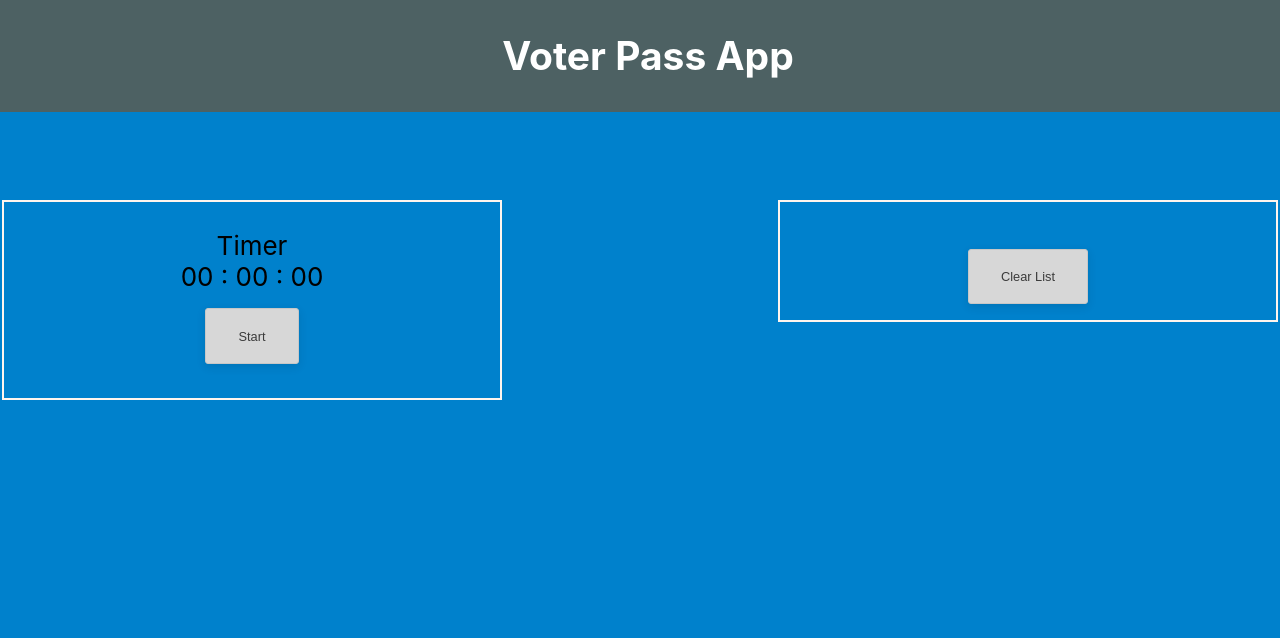
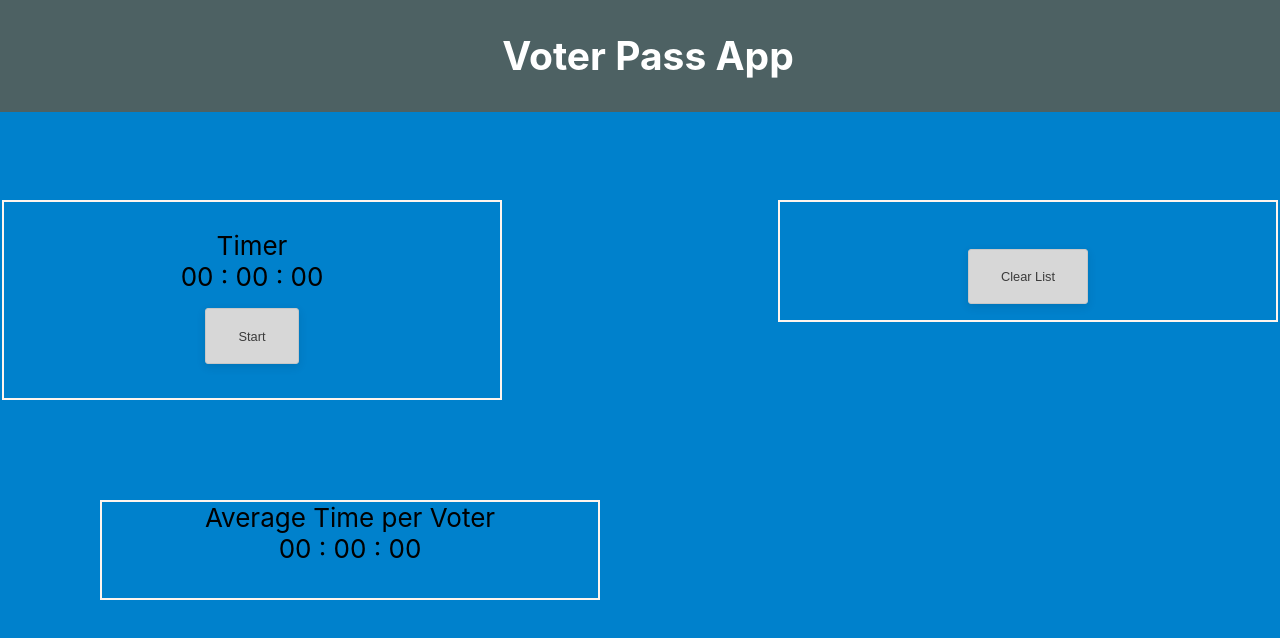
Before and after one commit to CEN-Team-Four/VoterPass, a React (Create React App) app in the folder voter-pass/: page / in a window 1280 px wide. Shown: the top 638 px of the page. Built offline with nearby package versions, Linux system fonts and the light colour scheme.

Commit message:
working timepage (not pretty)

```diff
--- a/voter-pass/src/App.css
+++ b/voter-pass/src/App.css
@@ -79,3 +79,14 @@ body {
   top: 200px;
   width: 500px;
 }
+
+.average{
+  position: fixed;
+  border: 2px solid seashell;
+  right: 2px;
+  top: 500px;
+  width: 500px;
+  left: 100px;
+  height: 100px;
+  text-align: center;
+}
--- a/voter-pass/src/App.js
+++ b/voter-pass/src/App.js
@@ -6,7 +6,6 @@ import Timer from './components/Timer';
 class App extends React.Component {
 
   render() {
-    const text = "https://dev.to";
     return (
       <div className="VoterPass">
         <header className="App-header">
--- /dev/null
+++ b/voter-pass/src/components/Average.js
@@ -0,0 +1,29 @@
+import React from "react";
+
+function Average(props){
+    const items = props.items;
+    let total = 0;
+    for(let i = 0; i < items.length; i++){
+        total += items[i];
+    }
+    let average = total/items.length;
+
+    let seconds, minutes, hours
+    if(average > 0){
+        seconds = ("0" + (Math.floor(average / 1000) % 60)).slice(-2);
+        minutes = ("0" + (Math.floor(average / 60000) % 60)).slice(-2);
+        hours = ("0" + Math.floor(average / 3600000)).slice(-2);
+    }
+    else{
+        seconds = '00'
+        minutes = seconds
+        hours = minutes
+
+    }
+    return(
+        <div>
+        {hours} : {minutes} : {seconds}
+        </div>
+    );
+}
+export default Average;
--- /dev/null
+++ b/voter-pass/src/components/List.js
@@ -0,0 +1,18 @@
+import React from "react";
+
+function List (props){
+    const items = props.items;
+    const listItems = items.map(item =>{
+        let  seconds = ("0" + (Math.floor(item / 1000) % 60)).slice(-2);
+        let minutes = ("0" + (Math.floor(item / 60000) % 60)).slice(-2);
+        let hours = ("0" + Math.floor(item / 3600000)).slice(-2);
+        return <div >
+                <p>{hours} : {minutes} : {seconds}</p></div>
+     });
+
+return(
+<div>{listItems}</div>
+    );
+}
+
+export default List;
--- a/voter-pass/src/components/Timer.js
+++ b/voter-pass/src/components/Timer.js
@@ -1,5 +1,6 @@
 import React,{Component} from "react";
-
+import List from './List'
+import Average from './Average'
 
 class Timer extends Component{
 
@@ -36,22 +37,14 @@ class Timer extends Component{
       };
 
       storeTime = () => {
-        let temp = this.state.listOfTimes;
-        if(temp.length === 0){
-          temp += this.state.timerTime;
-          this.setState({listOfTimes:temp});
-        }
-        else{
-          temp += ', ' +this.state.timerTime;
-        this.setState({listOfTimes:temp});
-        }
+          const list = [...this.state.listOfTimes, this.state.timerTime]
+          this.setState({listOfTimes:list})
       };
 
       clearList = () => {
         let temp = [];
         this.setState({listOfTimes:temp});
       };
-
 
       render() {
         const { timerTime } = this.state;
@@ -82,12 +75,18 @@ class Timer extends Component{
 
 
               <div className = 'list'>
-                {this.state.listOfTimes}
+                <List items = {this.state.listOfTimes}></List>
                 <br></br>
-                  <button onClick={this.clearList}>Clear List</button>
-
+                <button onClick={this.clearList}>Clear List</button>
               </div>
 
+
+              <div className = 'average'>
+                <div>Average Time per Voter</div>
+                <Average items = {this.state.listOfTimes} >
+
+                </Average>
+              </div>
 
           </div>
 
```
